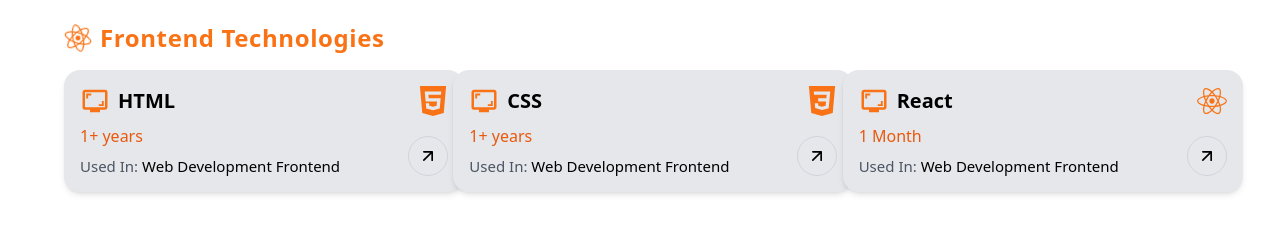
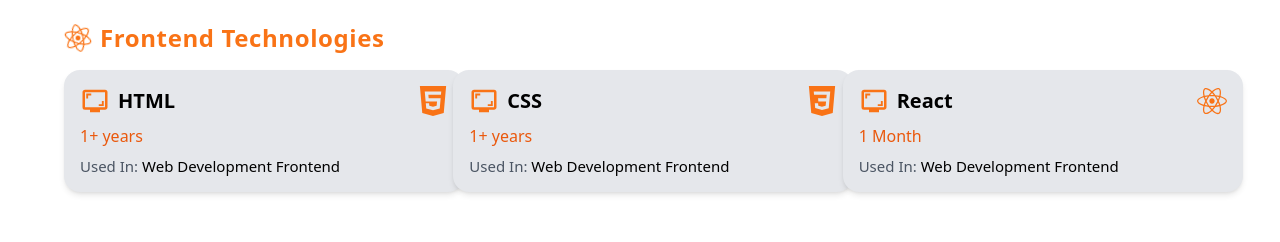
Before and after one commit to Suraj-1309/My-Portfolio, a React (Vite) app: page /skills in a window 1280 px wide. Shown: the part 664-906 px from the top of the page. Built offline with nearby package versions, Linux system fonts and the light colour scheme; a web font is replaced by a local one.

Commit message:
hold the extra fake page of skills section

```diff
--- a/src/skills/FakeSkillArticle.jsx
+++ b/src/skills/FakeSkillArticle.jsx
@@ -21,10 +21,10 @@ export default function FakeSkillArticle({ content, isDarkMode, onClose }) {
 
   return (
     <div
-      className={`fixed inset-0 z-50 flex flex-col items-center overflow-y-auto ${containerStyle} transition-all duration-500 ease-in-out scrollbar-thin scrollbar-thumb-rounded-md scrollbar-hide`}
+      className={`fixed inset-0 z-50 flex flex-col items-center overflow-y-auto ${containerStyle} transition-all duration-500 ease-in-out scrollbar-thin scrollbar-thumb-rounded-md scrollbar-hide `}
     >
       {/* Sticky Navbar with Close & Check It Out */}
-      <div className="sticky top-10 z-50 mx-auto flex w-full max-w-[calc(1090px)] items-center justify-between rounded-full border border-gray-300 p-2 transition-all ease-in-out duration-700 animate-in fade-in-0 slide-in-from-top-[100%]">
+      <div className="sticky top-10 z-50 mx-auto flex w-full max-w-[calc(1090px)] items-center justify-between rounded-full border border-gray-300 p-2 transition-all ease-in-out duration-700 animate-in fade-in-0 slide-in-from-top-[100%] bg-white dark:bg-black">
         <button
           onClick={onClose}
           type="button"
--- a/src/skills/SkillCard.jsx
+++ b/src/skills/SkillCard.jsx
@@ -60,7 +60,7 @@ export default function SkillCard({
         </p>
 
         {/* Button to open modal (if article exists) */}
-        {articleContent && (
+        {/* {articleContent && (
           <button
             onClick={() => {
               setActiveArticle(articleContent);
@@ -84,7 +84,7 @@ export default function SkillCard({
               />
             </svg>
           </button>
-        )}
+        )} */}
       </div>
 
       {/* Modal for article */}
```
